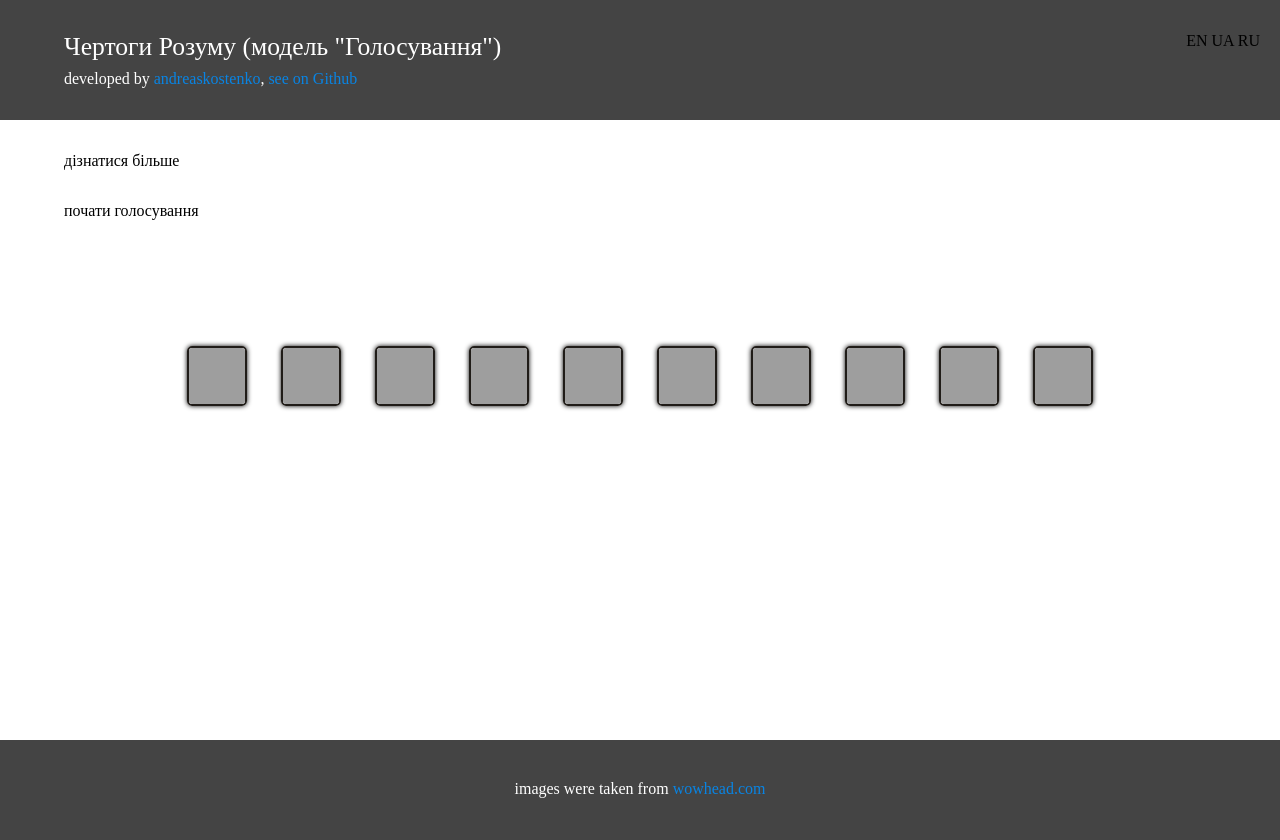
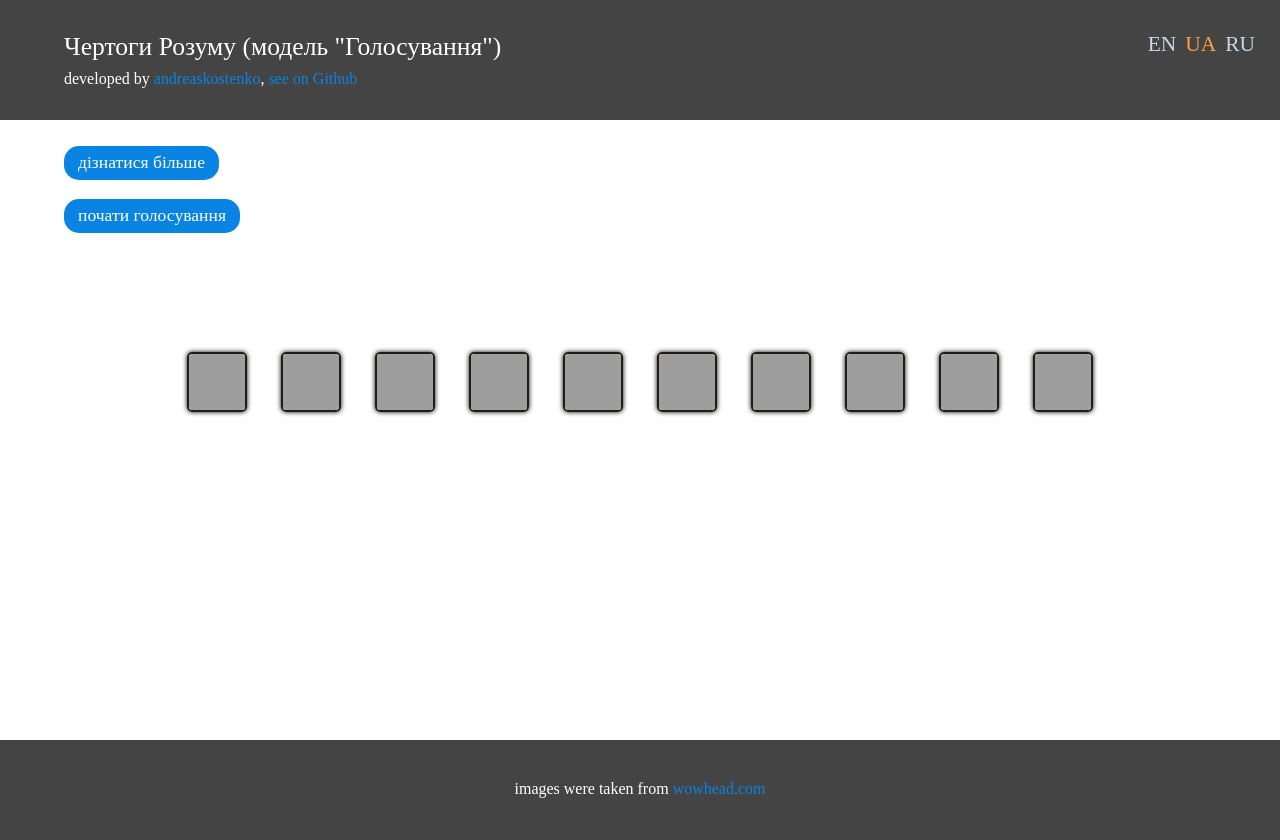
Before and after one commit to andreaskosten/halls_of_mind_voting, a PHP site: page / in a window 1280 px wide. Run offline with PHP 8.4, Linux system fonts and the light colour scheme; some libraries are stand-ins or nearby versions; some web fonts are replaced; grey boxes are pictures that could not be loaded.

Commit message:
добавлены новые стили (языковые кнопки и т.д.)

```diff
--- a/css/main.css
+++ b/css/main.css
@@ -26,6 +26,38 @@ p {
         font-family: 'font_semibold';
         text-decoration: none;
     }.link_common:hover { filter: brightness(1.2); }
+
+
+/* кнопки */
+    .btn_simple {
+        border-radius: 15px;
+        font-family: 'font_semibold';
+        font-size: 1.1em;
+        margin-bottom: 16px;
+        outline: none;
+        padding: 6px 14px 8px 14px;
+        text-align: center;
+        user-select: none;
+        -moz-user-select: none;
+        width: 120px;
+    }
+
+    .btn_simple_available {
+        background-color: #0984e3;
+        color: #fff;
+        cursor: pointer;
+        -moz-transition: all 300ms ease-out;
+        -o-transition: all 300ms ease-out;
+        -webkit-transition: all 300ms ease-out;
+    }
+    .btn_simple_available:hover { background-color: #85c7fa; }
+    .btn_simple_available:active { background-color: #065693; }
+
+    .btn_simple_blocked {
+        background-color: #065693;
+        color: #eee;
+        cursor: default;
+    }
 
 
 /* кнопка с текстом */
@@ -209,6 +241,53 @@ p {
 }
 
 
+/* language buttons */
+    .btns_language {
+        font-family: 'font_bold';
+        font-size: 1.34em;
+        margin-right: 5px;
+    }
+
+    .btns_language_1 {
+        color: #ff9f43;
+        cursor: default;
+    }
+
+    .btns_language_0 {
+        color: #c8d6e5;
+        cursor: pointer;
+    }.btns_language_0:hover { filter: brightness(1.2); }
+
+
+/* color highlighting */
+    .vote_ye {
+        color: #2abb4a !important;
+        font-family: 'font_semibold';
+    }
+
+    .vote_no {
+        color: #c72905 !important;
+        font-family: 'font_semibold';
+    }
+
+    .vote_re {
+        color: #1a53ff !important;
+        font-family: 'font_semibold';
+    }
+
+    .div_flex_verdict {
+        display: flex;
+        flex-direction: row;
+        justify-content: space-between;
+        align-items: stretch;
+    }
+
+    .voting_results {
+        color: #444444;
+        font-size: 1.2em;
+    }
+
+
 /* footer */
     #div_footer {
         margin: 400px 0px 0px 0px;
@@ -231,7 +310,7 @@ p {
 
 
 /* разное */
-    .hidden { display: none; }
+    .hidden { display: none !important; }
 
     .mo_bright:hover { filter: brightness(1.2); }
 
```
